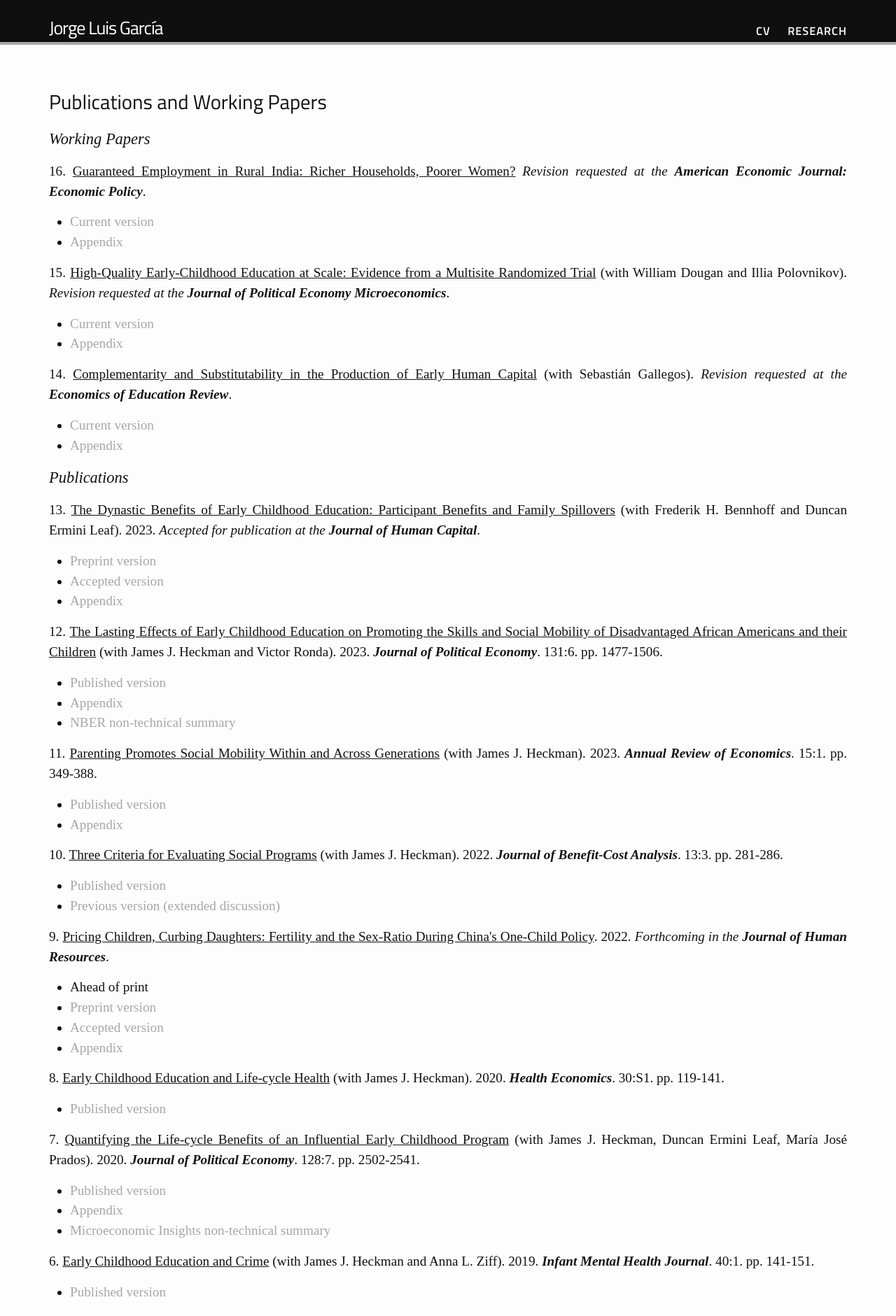
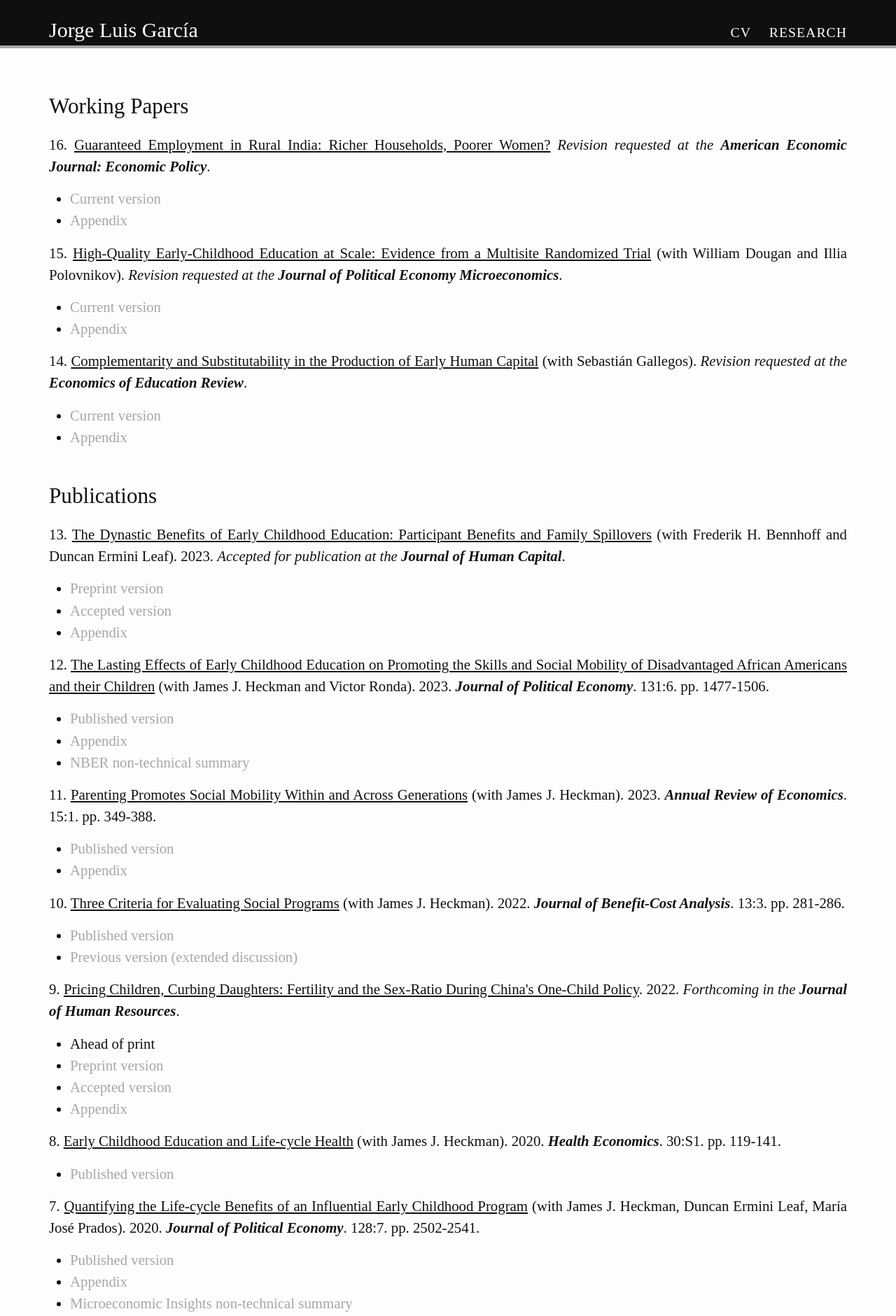
Before and after one commit to jorgelgarcia/jorgelgarcia.github.io, a Jekyll site: the page built from research.md, in a window 1280 px wide. Shown: the top 1881 px of the page at 70% size. Built offline with Jekyll 4.4.1, drawn with Linux system fonts in a browser that asks for light colours; nearby versions of some CDN libraries; some web fonts are replaced.

Commit message:
several changes

```diff
--- a/_sass/_header.scss
+++ b/_sass/_header.scss
@@ -12,14 +12,14 @@
 }
 
 .site-title {
-    font-size: 26px;
+    font-size: 30px;
 /* 		margin-top: 15px;
     line-height: 40px; */
-    letter-spacing: -1px;
+    letter-spacing: 0px;
     margin-bottom: 0;
     float: left;
-    font-weight: 500;
-		font-family: 'Titillium Web', sans-serif;
+    font-weight: 400;
+		font-family: 'Baskerville', Times New Roman;
     color: #ffffff;
     &,
     &:visited {
@@ -45,15 +45,15 @@
 	text-align: right;
 	float: right;
 	padding-top: 9px;
-	font-size: 85%;
+	font-size: 95%;
 	letter-spacing: 1px;
 	line-height: 1em;
-	font-weight: 600;
+	font-weight: 400;
 	margin: 0;
 	padding: 0;
 	list-style-type: none;
 	text-transform: uppercase;
-		font-family: 'Titillium Web', sans-serif;
+		font-family: 'Baskerville', Times New Roman;
 
 }
 
@@ -82,7 +82,7 @@
 	letter-spacing: 0;
 	line-height: 1.2em;
 	padding: 4px 10px;
-color: #522d80;
+color: #a7a7a7;
 
 }
 
--- a/_sass/_layout.scss
+++ b/_sass/_layout.scss
@@ -183,8 +183,8 @@ h1 /* .post-title */ {
 /*    font-size: 42px; */
     letter-spacing: -1px;
     line-height: 1;
-		font-family: 'Titillium Web', sans-serif;
-		color: #522d80;
+		font-family: 'Baskerville', Times New Roman;
+		color: #a7a7a7;
 
     @include media-query($on-laptop) {
 /*        font-size: 36px; */
@@ -195,7 +195,7 @@ h1 /* .post-title */ {
     margin-bottom: $spacing-unit;
 
     h2 {
-		font-family: 'Titillium Web', sans-serif;
+		font-family: 'Baskerville', Times New Roman;
 	font-weight: 500;
 /*        font-size: 32px; */
 
@@ -237,7 +237,7 @@ ul.listing {
 ul.listing li.listing-seperator {
 	padding-top: 15px;
 	font-weight: bold;
-	font-family: 'Titillium Web', sans-serif;
+	font-family: 'Baskerville', Times New Roman;
 	font-size: 1.17em;
 }
 
@@ -252,5 +252,5 @@ ul.listing li.listing-item time {
 ul.listing li.listing-item a {
 	color: $clemson-purple;
 	font-weight: 400;
-	font-family: 'Titillium Web', sans-serif;
+	font-family: 'Baskerville', Times New Roman;
 }
--- a/_sass/_mobile-header.scss
+++ b/_sass/_mobile-header.scss
@@ -37,12 +37,12 @@
 .site-nav .menu li {
 		display: block;
 		margin: 0;
-		color: #522d80;
+		color: #a7a7a7;
 	}
 
 .site-nav ul.menu a {
 	background: #fff;
-	color: #522d80;
+	color: #a7a7a7;
 
 }
 
@@ -62,7 +62,7 @@
 		-webkit-box-shadow: none; /* Saf3+, Chrome */
 		box-shadow: none; /* Standard. Opera 10.5, IE9 */
 		display: block;
-		font-family: 'Titillium Web', Helvetica, Arial, Verdana, sans-serif;
+		font-family: 'Baskerville', Times New Roman;
 		position: relative;
 		min-width: 215px;
 		max-width: 215px;
--- a/css/main.scss
+++ b/css/main.scss
@@ -5,8 +5,8 @@
 
 // Our variables
 $base-font-family: 'Baskerville', Times New Roman, Times New Roman, Times New Roman;
-$base-font-size:   1.2em;
-$small-font-size:  $base-font-size * 1.5;
+$base-font-size:   1.3em;
+$small-font-size:  $base-font-size * 1.25;
 $base-line-height: 1.5;
 
 $spacing-unit:     30px;
--- a/research.md
+++ b/research.md
@@ -4,9 +4,7 @@
 permalink: /research/
 ---
 <style>body {text-align: justify}</style>
-## Publications and Working Papers
-
-### Working Papers
+## Working Papers
 16\. <u>Guaranteed Employment in Rural India: Richer Households, Poorer Women?</u> <em>Revision requested at the <b>American Economic Journal: Economic Policy</b></em>.
 * [Current version](https://www.dropbox.com/s/0on13notpwx06qo/gem_paper_04-12-2023b_jlg.pdf?dl=0)
 * [Appendix](https://www.dropbox.com/s/yo4zctf9ki5j7i7/gem_appendix_04-12-2023a_jlg.pdf?dl=0)
@@ -20,8 +18,10 @@
 14\. <u>Complementarity and Substitutability in the Production of Early Human Capital</u> (with Sebastián Gallegos). <em>Revision requested at the <b>Economics of Education Review</b></em>.
 * [Current version](https://www.dropbox.com/scl/fi/opecp7u69q7zmr3lknf45/dynamiccomplementary_07272023a_jlg.pdf?rlkey=0ygi0b0rbqdbdn4dlys7evcl1&dl=0)
 * [Appendix](https://www.dropbox.com/scl/fi/duqlxn9kdxyjkjkgezh6t/dynamiccomplementary_appendix_07272023a_jlg.pdf?rlkey=0ke0voxnb5d1hymkw2daqctvj&dl=0)
+<br/>
+<br/>
 
-### Publications
+## Publications
 13\. <u>The Dynastic Benefits of Early Childhood Education: Participant Benefits and Family Spillovers</u> (with Frederik H. Bennhoff and Duncan Ermini Leaf). 2023. <em>Accepted for publication at the <b>Journal of Human Capital</b></em>.
 * [Preprint version](https://www.journals.uchicago.edu/doi/abs/10.1086/728058)
 * [Accepted version](https://www.dropbox.com/s/5wskczk6h2364b5/perrycba_revision_2023-07-28a_jlg.pdf?dl=0)
```
Also changed, not shown: 1 other file.
